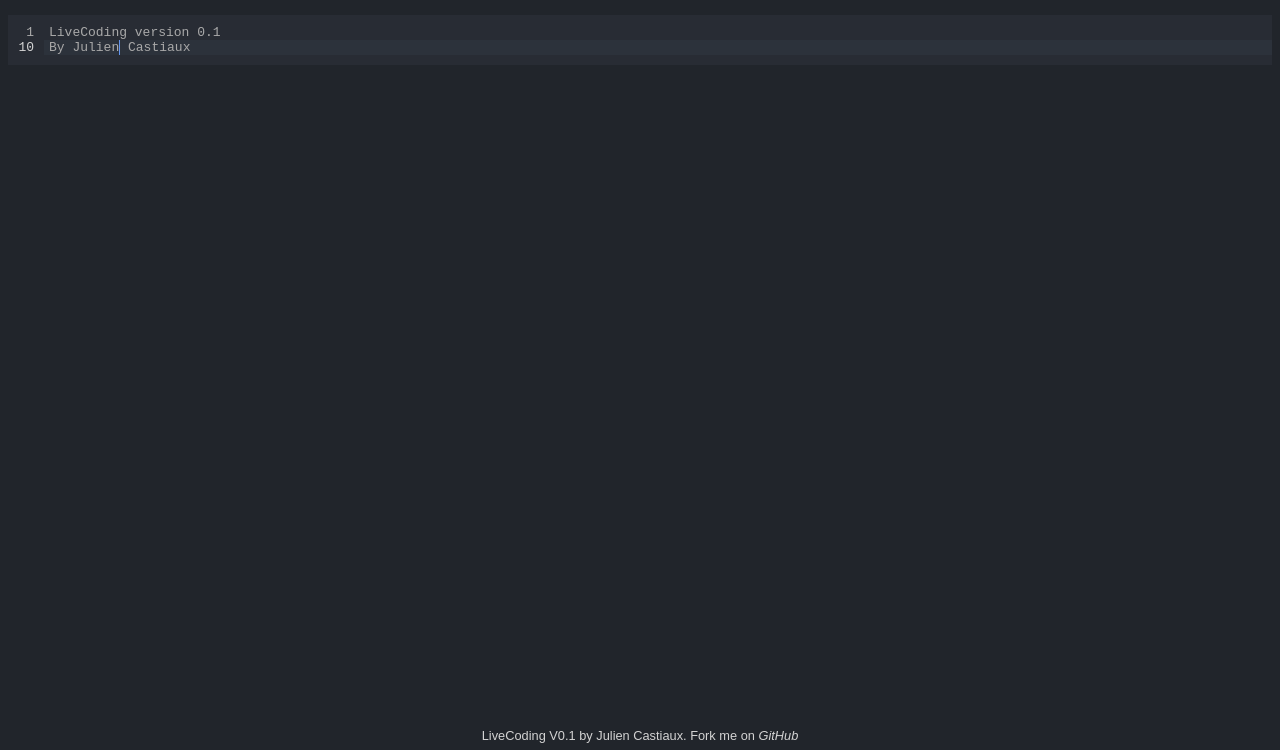
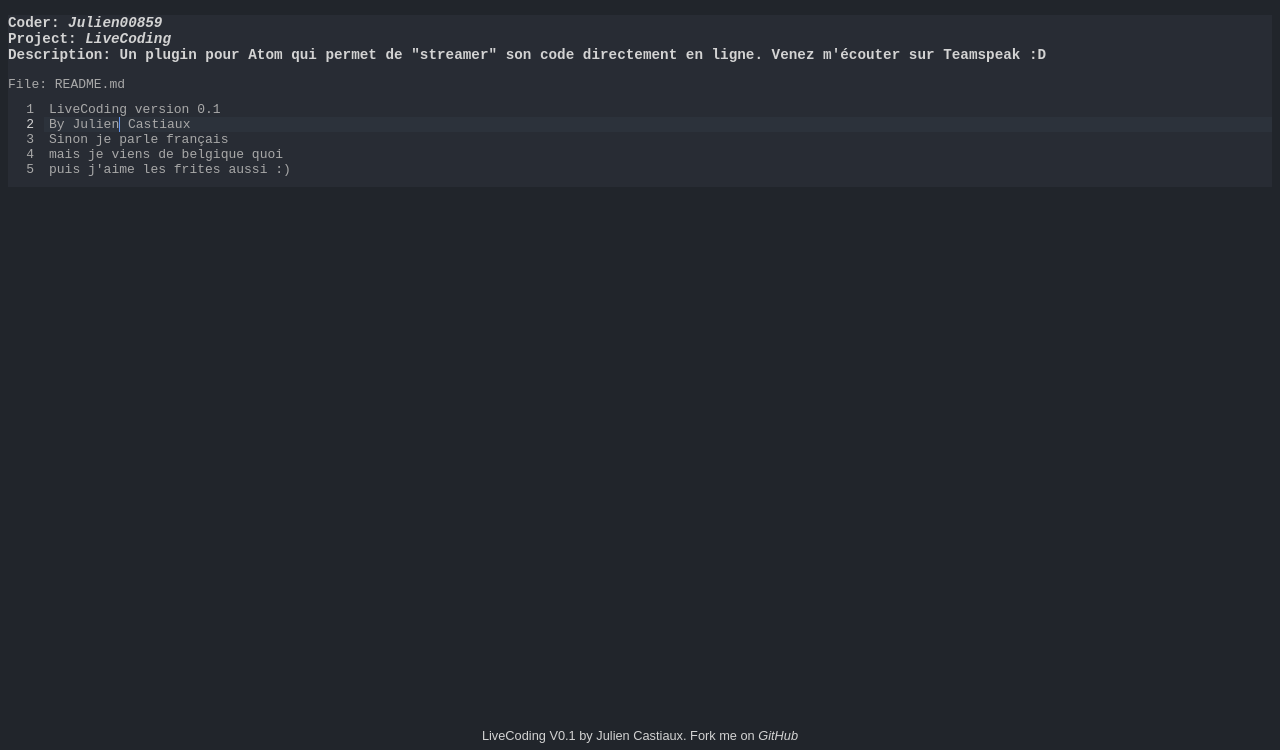
Before and after one commit to Julien00859/LiveCoding, a plain HTML site: page index.html in a window 1280 px wide. Shown: the part 50-800 px from the top of the page. Drawn offline with Linux system fonts and the light colour scheme.

Commit message:
quelques ajouts structurelle

```diff
--- a/css/style.css
+++ b/css/style.css
@@ -1,23 +1,29 @@
 body {
-    font-family: sans-serif;
+    font-family: monospace;
     background-color: #21252b;
     color: lightgray;
     margin: 0 8px;
 }
+
 h1 {
     text-decoration: underline;
-    font-family: monospace;
 }
-main {
+
+h3 {
+    font-size: 1.1em;
+}
+
+section {
     padding: 10px 0;
     height: 100%;
     background-color: #282c34;
 }
+
 p {
-    font-family: monospace;
     margin: 0;
     color: darkgrey;
 }
+
 p#current {
     background-color: #2c323b;
 }
@@ -39,6 +45,7 @@
 }
 
 footer {
+    font-family: sans-serif;
     box-sizing: border-box;
     width: calc(100% - 32px);
     padding: 0.5em;
@@ -50,6 +57,7 @@
 }
 
 a {
+    cursor: pointer;
     color: lightgrey;
     text-decoration: none;
     font-style: oblique;
@@ -61,5 +69,4 @@
 #curseur{
     border-right-style: solid;
     border-right-width: thin;
-    border-color: cornflowerblue;
 }
--- a/index.html
+++ b/index.html
@@ -11,8 +11,19 @@
 			<h1>LiveCoding</h1>
 		</header>
 		<main>
-			<p><span class=line>1</span><code>LiveCoding version 0.1</code></p>
-			<p id=current><span class=line>10</span><code>By Julien<span id=curseur></span> Castiaux</code></p>
+			<h3>
+				<strong>Coder</strong>: <a id=coder>Julien00859</a><br>
+				<strong>Project</strong>: <a id=project>LiveCoding</a><br>
+				<strong>Description</strong>: <span id=desc>Un plugin pour Atom qui permet de "streamer" son code directement en ligne. Venez m'écouter sur Teamspeak :D</span>
+			</h3>
+			<p>File: README.md</p>
+			<section>
+				<p><span class=line>1</span><code>LiveCoding version 0.1</code></p>
+				<p id=current><span class=line>2</span><code>By Julien<span id=curseur></span> Castiaux</code></p>
+				<p><span class=line>3</span><code>Sinon je parle français</code></p>
+				<p><span class=line>4</span><code>mais je viens de belgique quoi</code></p>
+				<p><span class=line>5</span><code>puis j'aime les frites aussi :)</code></p>
+			</section>
 		</main>
 		<footer>
 			LiveCoding V0.1 by Julien Castiaux. Fork me on <a href="https://www.github.com/Julien00859/LiveCoding" target=_blank>GitHub</a>
```
